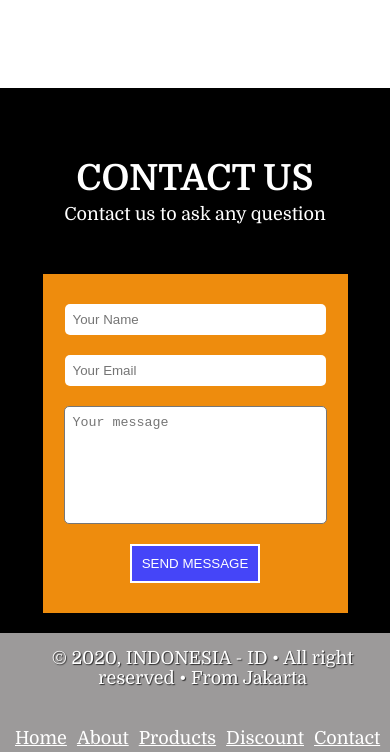
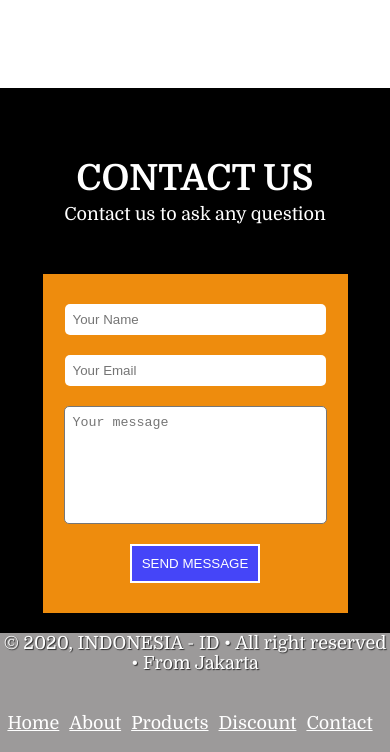
Before and after one commit to mfebriann/DrinkingCoffee, a plain HTML site: page index.html in a window 390 px wide. Shown: the part 4139-4891 px from the top of the page. Drawn offline with Linux system fonts and the light colour scheme; a web font is replaced by a local one.

Commit message:
push asset img, css, js

```diff
--- a/asset/style/style.scss
+++ b/asset/style/style.scss
@@ -431,7 +431,7 @@ footer {
     grid-template-columns: 1fr 1fr 1fr;
     justify-items: center;
     align-items: center;
-    padding: 15px;
+    // padding: 15px;
     text-align: center;
     row-gap: 20px;
 
@@ -593,6 +593,8 @@ footer {
 
         ul {
             flex-direction: row;
+            flex-wrap: wrap;
+            justify-content: center;
 
             li {
                 margin-right: 10px;
```
Also changed, not shown: asset/style/style.css, 1 other file.
